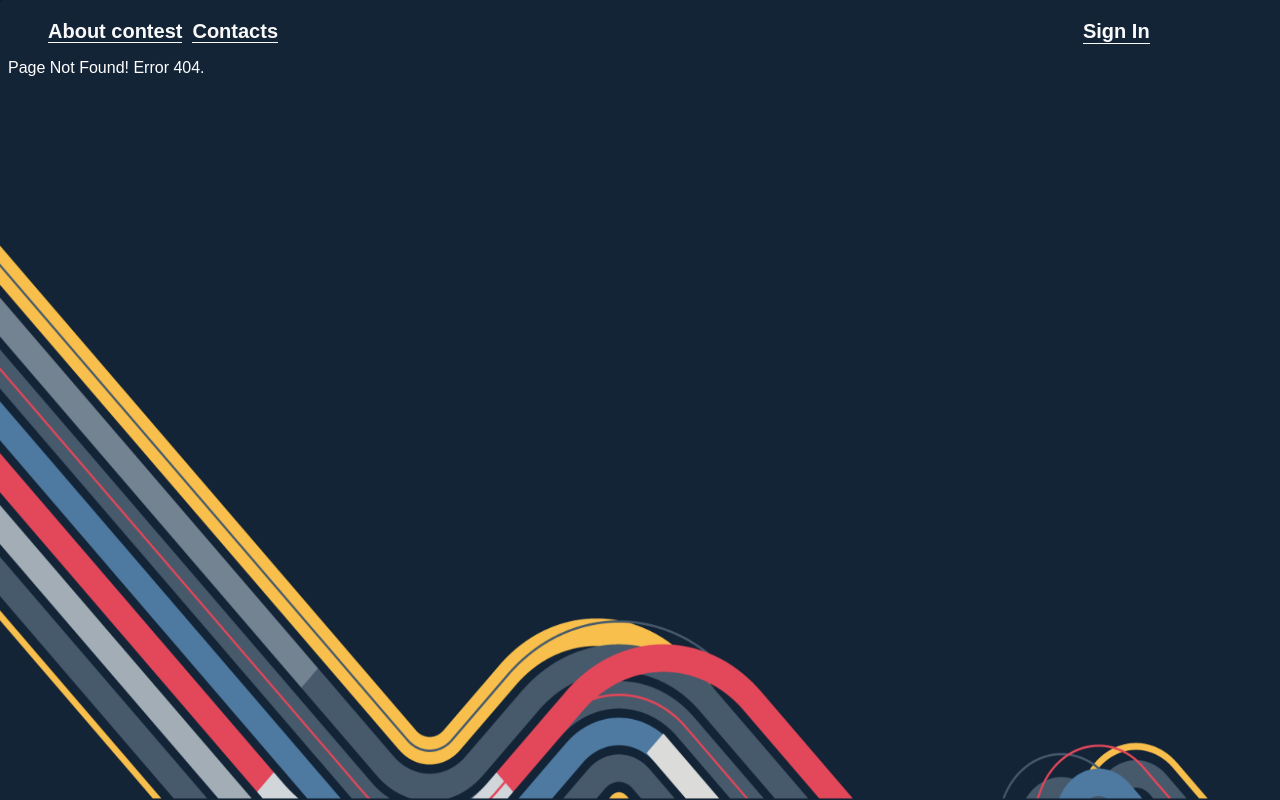
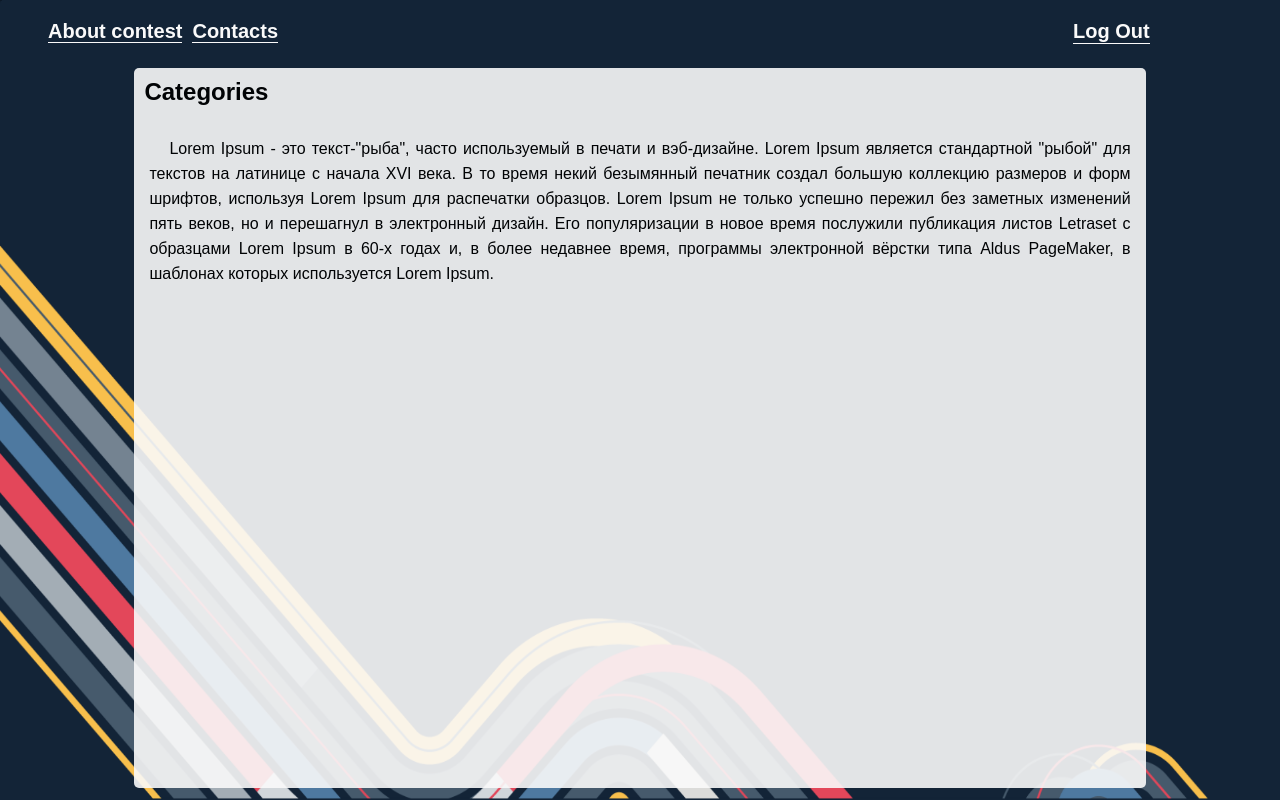
Before and after one commit to llextor/admission-testUI, an Angular app: page /categories in a window 1280 px wide. Before the commit this address had no page. Built offline with nearby package versions, Linux system fonts and the light colour scheme.

Commit message:
admin/user different menu

```diff
--- a/src/app/app-routing.module.ts
+++ b/src/app/app-routing.module.ts
@@ -6,6 +6,7 @@ import {ContactsComponent} from './contacts/contacts.component';
 import {AboutComponent} from './about/about.component';
 import {PageNotFoundComponent} from './page-not-found/page-not-found.component';
 import {PreTestComponent} from './pre-test/pre-test.component';
+import {CategoryComponent} from './category/category.component';
 
 const routes: Routes = [
   {
@@ -14,6 +15,7 @@ const routes: Routes = [
     pathMatch: 'full'
   },
   { path: 'pre-test', component: PreTestComponent},
+  { path: 'categories', component: CategoryComponent},
   { path: 'signin', component: SignInComponent},
   { path: 'about', component: AboutComponent },
   { path: 'contacts', component: ContactsComponent, },
--- a/src/app/app.module.ts
+++ b/src/app/app.module.ts
@@ -15,6 +15,7 @@ import {FormsModule, ReactiveFormsModule} from '@angular/forms';
 import {HttpClientModule} from '@angular/common/http';
 import { AlertComponent } from './auth/alert/alert.component';
 import { PreTestComponent } from './pre-test/pre-test.component';
+import { CategoryComponent } from './category/category.component';
 
 
 @NgModule({
@@ -27,7 +28,8 @@ import { PreTestComponent } from './pre-test/pre-test.component';
     ContactsComponent,
     PageNotFoundComponent,
     AlertComponent,
-    PreTestComponent
+    PreTestComponent,
+    CategoryComponent
   ],
   imports: [
     BrowserModule,
--- a/src/app/auth/auth.service.ts
+++ b/src/app/auth/auth.service.ts
@@ -9,11 +9,15 @@ import {Role} from '../entities/role';
 const headers = new HttpHeaders({ 'Content-Type': 'application/json; charset=UTF-8', 'Accept': 'application/json'});
 @Injectable()
 export class AuthService {
-  role: Role = {
-    type: 'GUEST'
-  };
   currentUser: User = {
-    role: this.role
+    id: null,
+    name: '',
+    password: '',
+    email: '',
+    role: {
+      id: null,
+      name: ''
+    }
   };
   apiURL: 'http://167.99.206.63:8080/admission-test-0.0.1-SNAPSHOT';
   private url(url: string) {
@@ -24,22 +28,33 @@ export class AuthService {
     ('http://167.99.206.63:8080/admission-test-0.0.1-SNAPSHOT/users/user?name=' + name + '&password=' + password).subscribe(
       user => {
         localStorage.setItem('currentUser', JSON.stringify(user));
+        const str = JSON.stringify(user);
+        const strU = str.substr(1, str.length - 2);
+        this.currentUser = JSON.parse(strU);
         this.routes.navigate(['pre-test']);
-        this.currentUser.role.type = 'STUDENT';
       }, () => {
         console.log('Error LOGIN');
         this.routes.navigate(['/**']);
       });
   }
   signUp(userForm: FormGroup): Observable<User> {
-    const Form = JSON.stringify(userForm.value);
-    console.log(Form);
-    return this.http.post<User>('http://167.99.206.63:8080/admission-test-0.0.1-SNAPSHOT/users/', Form, {headers: headers});
+    const newUser: User = {
+      id: null,
+      name: userForm.get('name').value,
+      password: userForm.get('password').value,
+      email: userForm.get('email').value,
+      role: {
+        id: 2,
+        name: 'user'
+      }
+    };
+    console.log(newUser);
+    return this.http.post<User>('http://167.99.206.63:8080/admission-test-0.0.1-SNAPSHOT/users/', newUser, {headers: headers});
   }
   logOut() {
     localStorage.removeItem('currentUser');
     this.routes.navigate(['signin']);
-    this.currentUser.role.type = 'GUEST';
+    this.currentUser.role.name = null;
   }
   constructor(private http: HttpClient,
               private routes: Router) { }
--- a/src/app/auth/sign-in/sign-in.component.ts
+++ b/src/app/auth/sign-in/sign-in.component.ts
@@ -42,7 +42,7 @@ export class SignInComponent implements OnInit {
   }
 
   signIn() {
-    console.log(' TRY LOGIN');
+    console.log('TRY LOGIN');
     return this.auth.signIn(this.form.get('name').value, this.form.get('password').value);
   }
 }
--- /dev/null
+++ b/src/app/category/category.component.css
@@ -0,0 +1,23 @@
+* {
+  font-family: 'HelveticaNeueCyr', sans-serif;
+
+}
+#wrapper {
+  width: 80%;
+  background-color: #fafafa;
+  margin: 0 auto;
+  margin-top: 25px;
+  border-radius: 5px;
+  height: 90vh;
+  opacity: 0.9;
+
+}
+h2 {
+  padding: 10px;
+}
+p {
+  line-height: 25px;
+  text-indent: 20px;
+  padding: 0 15px;
+  text-align: justify;
+}
--- /dev/null
+++ b/src/app/category/category.component.html
@@ -0,0 +1,5 @@
+<div id="wrapper">
+  <h2>Categories</h2>
+  <p>Lorem Ipsum - это текст-"рыба", часто используемый в печати и вэб-дизайне. Lorem Ipsum является стандартной "рыбой" для текстов на латинице с начала XVI века. В то время некий безымянный печатник создал большую коллекцию размеров и форм шрифтов, используя Lorem Ipsum для распечатки образцов. Lorem Ipsum не только успешно пережил без заметных изменений пять веков, но и перешагнул в электронный дизайн. Его популяризации в новое время послужили публикация листов Letraset с образцами Lorem Ipsum в 60-х годах и, в более недавнее время, программы электронной вёрстки типа Aldus PageMaker, в шаблонах которых используется Lorem Ipsum.</p>
+
+</div>
--- /dev/null
+++ b/src/app/category/category.component.ts
@@ -0,0 +1,15 @@
+import { Component, OnInit } from '@angular/core';
+
+@Component({
+  selector: 'app-category',
+  templateUrl: './category.component.html',
+  styleUrls: ['./category.component.css']
+})
+export class CategoryComponent implements OnInit {
+
+  constructor() { }
+
+  ngOnInit() {
+  }
+
+}
--- a/src/app/entities/role.ts
+++ b/src/app/entities/role.ts
@@ -1,4 +1,4 @@
-export class Role {
+export interface Role {
   id?: number;
-  type?: string;
+  name?: string;
 }
--- a/src/app/entities/user.ts
+++ b/src/app/entities/user.ts
@@ -1,6 +1,6 @@
 import {Role} from './role';
 
-export class User {
+export interface User {
   id?: number;
   name?: string;
   password?: string;
--- a/src/app/header/header.component.css
+++ b/src/app/header/header.component.css
@@ -54,6 +54,11 @@ a {
   border-bottom: 1px solid #dc4955;
   color: #dc4955;
 }
+#category:hover {
+  cursor: pointer;
+  border-bottom: 1px solid #dc4955;
+  color: #dc4955;
+}
 a.active {
   border-bottom: 1px solid #4e7aa1;
   color: #4e7aa1;
--- a/src/app/header/header.component.html
+++ b/src/app/header/header.component.html
@@ -3,10 +3,10 @@
 
     <li ><a id="about" routerLink="/about" routerLinkActive="active">About contest</a></li>
     <li ><a id="contacts" routerLink="/contacts" routerLinkActive="active">Contacts</a></li>
-    <li *ngIf="authService.currentUser.role.type==='STUDENT'"><a id="test" routerLink="/pre-test" routerLinkActive="active">Testing</a></li>
-
-    <li *ngIf="authService.currentUser.role.type==='STUDENT'" (click)="authService.logOut()">
-      <a id="signout" routerLink="/signin" routerLinkActive="active"> Log Out</a></li>
-    <li *ngIf="authService.currentUser.role.type==='GUEST'"><a id="signin" routerLink="/signin" routerLinkActive="active">Sign In</a></li>
+    <li *ngIf="authService.currentUser.role.name==='user'"><a id="test" routerLink="/pre-test" routerLinkActive="active">Testing</a></li>
+    <li *ngIf="authService.currentUser.role.name==='admin'"><a id="category" routerLink="/categories" routerLinkActive="active">Categories</a></li>
+    <li *ngIf="authService.currentUser.role.name!==null" (click)="authService.logOut()">
+     <a id="signout" routerLink="/signin" routerLinkActive="active"> Log Out</a></li>
+    <li *ngIf="authService.currentUser.role.name===null"><a id="signin" routerLink="/signin" routerLinkActive="active">Sign In</a></li>
   </ul>
 </div>
```
Also changed, not shown: 1 other file (tests, documents, lock files or other folders).
